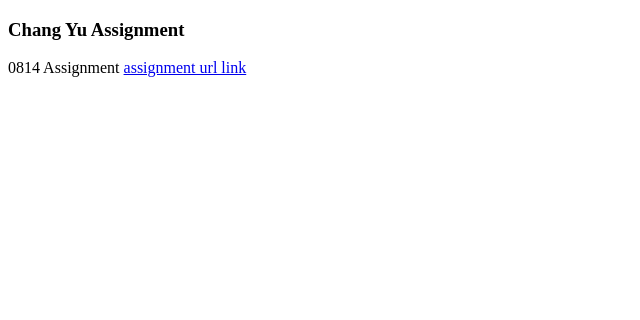
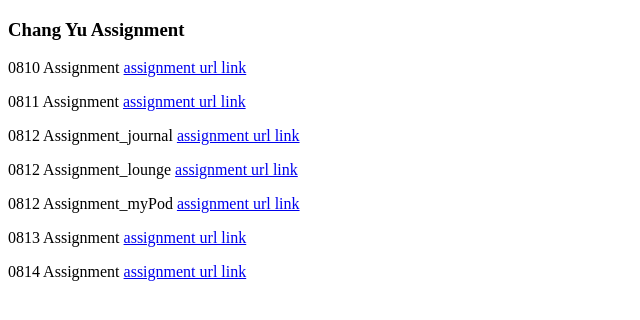
Before and after one commit to 110103054/110103054.github.io, a plain HTML site: page index.html in a window 1280 px wide. Shown: the whole page, without its empty margins (0-640 px from the left). Drawn offline with Linux system fonts and the light colour scheme.

Commit message:
Update index.html

```diff
--- a/index.html
+++ b/index.html
@@ -1,10 +1,28 @@
 <!DOCTYPE html>
 <html>
 <head>
-<title>Chang Yu Assignment</title>
+<title>HTML-CSS CLASS258 Chang Yu Assignment</title>
 </head>
 <body>
 <h3>Chang Yu Assignment</h3>
+<p>0810 Assignment
+  <a href="http://110103054.github.io/">assignment url link</a>
+</p>
+<p>0811 Assignment
+  <a href="http://110103054.github.io/">assignment url link</a>
+</p>
+<p>0812 Assignment_journal
+  <a href="http://110103054.github.io/L2_changyu0811/changYu0811.html">assignment url link</a>
+</p>
+<p>0812 Assignment_lounge
+  <a href="http://110103054.github.io/L2_changyu0811/changYu0811_2.html">assignment url link</a>
+</p>
+<p>0812 Assignment_myPod
+  <a href="http://110103054.github.io/L2_changyu0811/changYu0811_4.html">assignment url link</a>
+</p>
+<p>0813 Assignment
+  <a href="http://110103054.github.io/pikachu/changYu0813.html">assignment url link</a>
+</p>
 <p>0814 Assignment
   <a href="http://110103054.github.io/">assignment url link</a>
 </p>
```
